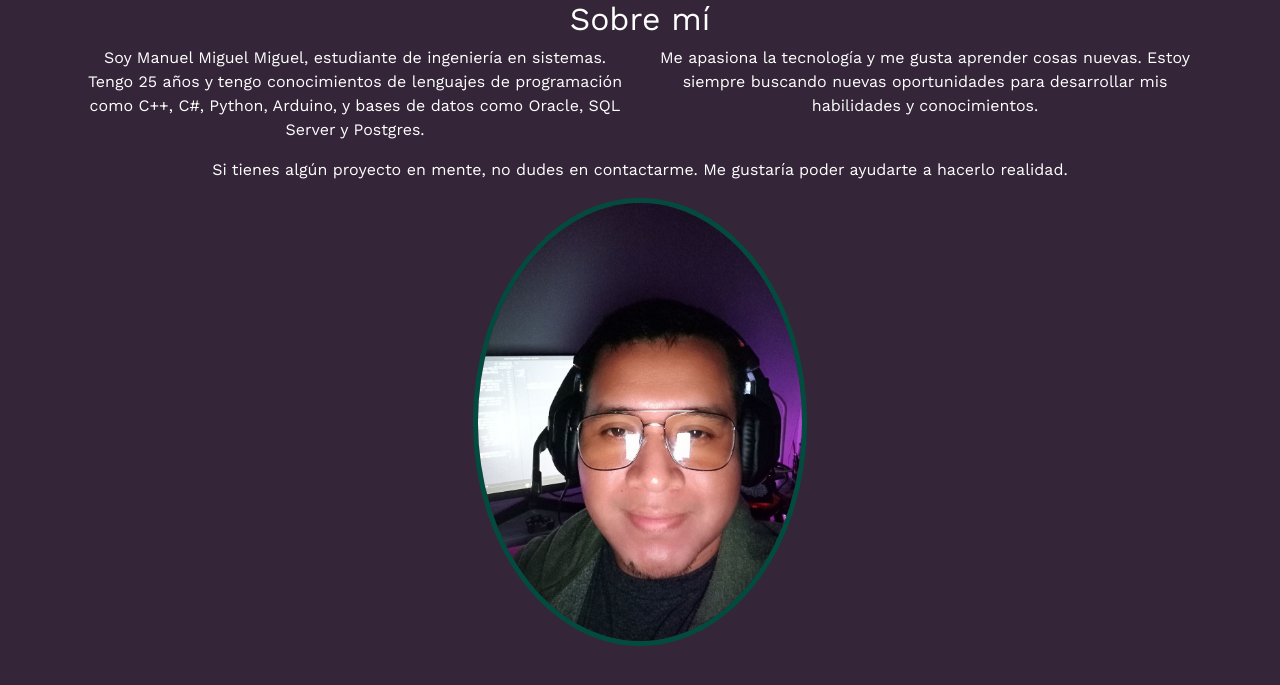
After one commit to miguemi/miguemi.github.io, a PHP site: page /sobremi.html in a window 1280 px wide. The commit adds this page. Shown: the top 685 px of the page. Run offline with PHP 8.4, Linux system fonts and the light colour scheme.

Commit message:
se agregó la seccion de sobremi :rocket:

```diff
--- a/estilo.css
+++ b/estilo.css
@@ -461,3 +461,13 @@ html {
         width: 94%;
     }
 }
+
+
+.mi-imagen {
+    margin-top: 40px;
+    border: 5px solid #034b3e;
+    display: block;
+    width: 30%;
+    margin: auto;
+    border-radius: 100%;
+}
--- /dev/null
+++ b/sobremi.html
@@ -0,0 +1,39 @@
+<!DOCTYPE html>
+<html lang="en">
+
+<head>
+    <meta charset="UTF-8">
+    <meta name="viewport" content="width=device-width, initial-scale=1.0">
+    <link rel="stylesheet" href="https://cdnjs.cloudflare.com/ajax/libs/font-awesome/6.4.0/css/all.min.css" integrity="sha512-iecdLmaskl7CVkqkXNQ/ZH/XLlvWZOJyj7Yy7tcenmpD1ypASozpmT/E0iPtmFIB46ZmdtAc9eNBvH0H/ZpiBw==" crossorigin="anonymous" referrerpolicy="no-referrer"
+    />
+    <link href="https://cdn.jsdelivr.net/npm/bootstrap@5.3.1/dist/css/bootstrap.min.css" rel="stylesheet" integrity="sha384-4bw+/aepP/YC94hEpVNVgiZdgIC5+VKNBQNGCHeKRQN+PtmoHDEXuppvnDJzQIu9" crossorigin="anonymous">
+    <script src="https://cdn.jsdelivr.net/npm/bootstrap@5.3.1/dist/js/bootstrap.bundle.min.js" integrity="sha384-HwwvtgBNo3bZJJLYd8oVXjrBZt8cqVSpeBNS5n7C8IVInixGAoxmnlMuBnhbgrkm" crossorigin="anonymous"></script>
+    <title>Sobremi</title>
+    <link rel="stylesheet" href="estilo.css">
+</head>
+
+
+<!-- desarrollar aqui para bajo -->
+<body style="background-color: #342638;">
+    <section id="sobre-mi" class="container" style="text-align: center;">
+        <h2 class="text-white">Sobre mí</h2>
+        <div class="row">
+            <div class="col-12 col-md-6 text-white">
+                <p>
+                    Soy Manuel Miguel Miguel, estudiante de ingeniería en sistemas. Tengo 25 años y tengo conocimientos de lenguajes de programación como C++, C#, Python, Arduino, y bases de datos como Oracle, SQL Server y Postgres.
+                </p>
+            </div>
+            <div class="col-12 col-md-6 text-white">
+                <p>
+                    Me apasiona la tecnología y me gusta aprender cosas nuevas. Estoy siempre buscando nuevas oportunidades para desarrollar mis habilidades y conocimientos.
+                </p>
+            </div>
+        </div>
+        <p class="text-center text-white">
+            Si tienes algún proyecto en mente, no dudes en contactarme. Me gustaría poder ayudarte a hacerlo realidad.
+        </p>
+                <img src="img/migue.jpg" alt="Mi imagen" class="mi-imagen">
+        </div>
+
+    </section>
+</body>
```
Also changed, not shown: index.html (+18 -6 lines), img/sobremi.jpg (added).
